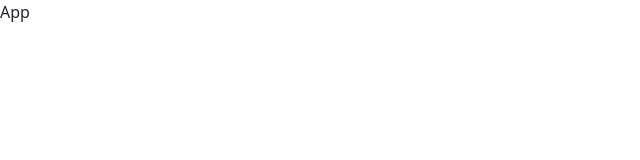
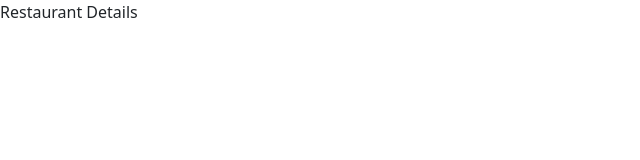
Before and after one commit to snehalmundhe10/TripAdvisor, a React (Create React App) app in the folder tripadvisor-client/: page /restaurants/1 in a window 1280 px wide. Shown: the top 160 px of the page, without its empty margins (0-640 px from the left). Built offline with nearby package versions, Linux system fonts and the light colour scheme.

Commit message:
feat: added routes

```diff
--- a/tripadvisor-client/package.json
+++ b/tripadvisor-client/package.json
@@ -8,6 +8,7 @@
     "@testing-library/user-event": "^12.6.0",
     "react": "^17.0.1",
     "react-dom": "^17.0.1",
+    "react-router-dom": "^5.2.0",
     "react-scripts": "4.0.1",
     "web-vitals": "^0.2.4"
   },
--- a/tripadvisor-client/src/App.jsx
+++ b/tripadvisor-client/src/App.jsx
@@ -1,8 +1,22 @@
 import React from 'react';
+import { BrowserRouter as Router, Switch, Route } from 'react-router-dom';
+import Home from './routes/Home';
+import RestaurantDetailPage from './routes/RestaurantDetailPage';
+import UpdatePage from './routes/UpdatePage';
+
 const App =  () => {
     return (
       <div>
-          App
+          <Router>
+            <Switch>
+                <Route exact path="/" component={Home}/>
+                <Route exact path="/restaurants/:id/update" component={UpdatePage}/>
+                <Route exact path="/restaurants/:id" component={RestaurantDetailPage}/>
+            </Switch>
+          </Router>
+
+
+
       </div>
     );
 }
--- /dev/null
+++ b/tripadvisor-client/src/routes/Home.jsx
@@ -0,0 +1,11 @@
+import React from 'react'
+
+const Home = () => {
+    return (
+        <div>
+           Home
+        </div>
+    )
+}
+
+export default Home
--- /dev/null
+++ b/tripadvisor-client/src/routes/RestaurantDetailPage.jsx
@@ -0,0 +1,11 @@
+import React from 'react'
+
+const RestaurantDetailPage = () => {
+    return (
+        <div>
+            Restaurant Details
+        </div>
+    )
+}
+
+export default RestaurantDetailPage
--- /dev/null
+++ b/tripadvisor-client/src/routes/UpdatePage.jsx
@@ -0,0 +1,11 @@
+import React from 'react'
+
+const UpdatePage = () => {
+    return (
+        <div>
+            Update Page
+        </div>
+    )
+}
+
+export default UpdatePage
```
Also changed, not shown: 2 other files (tests, documents, lock files or other folders).
